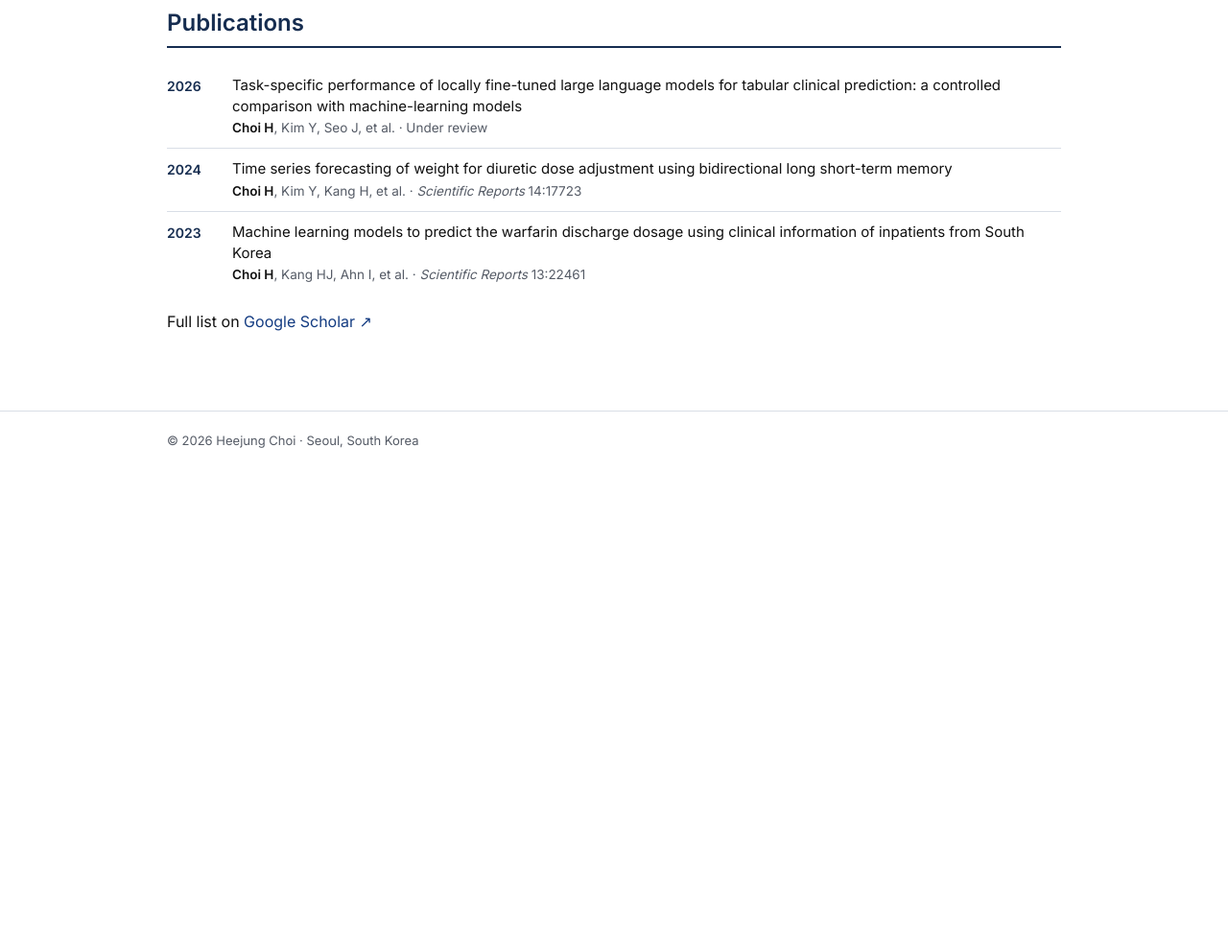
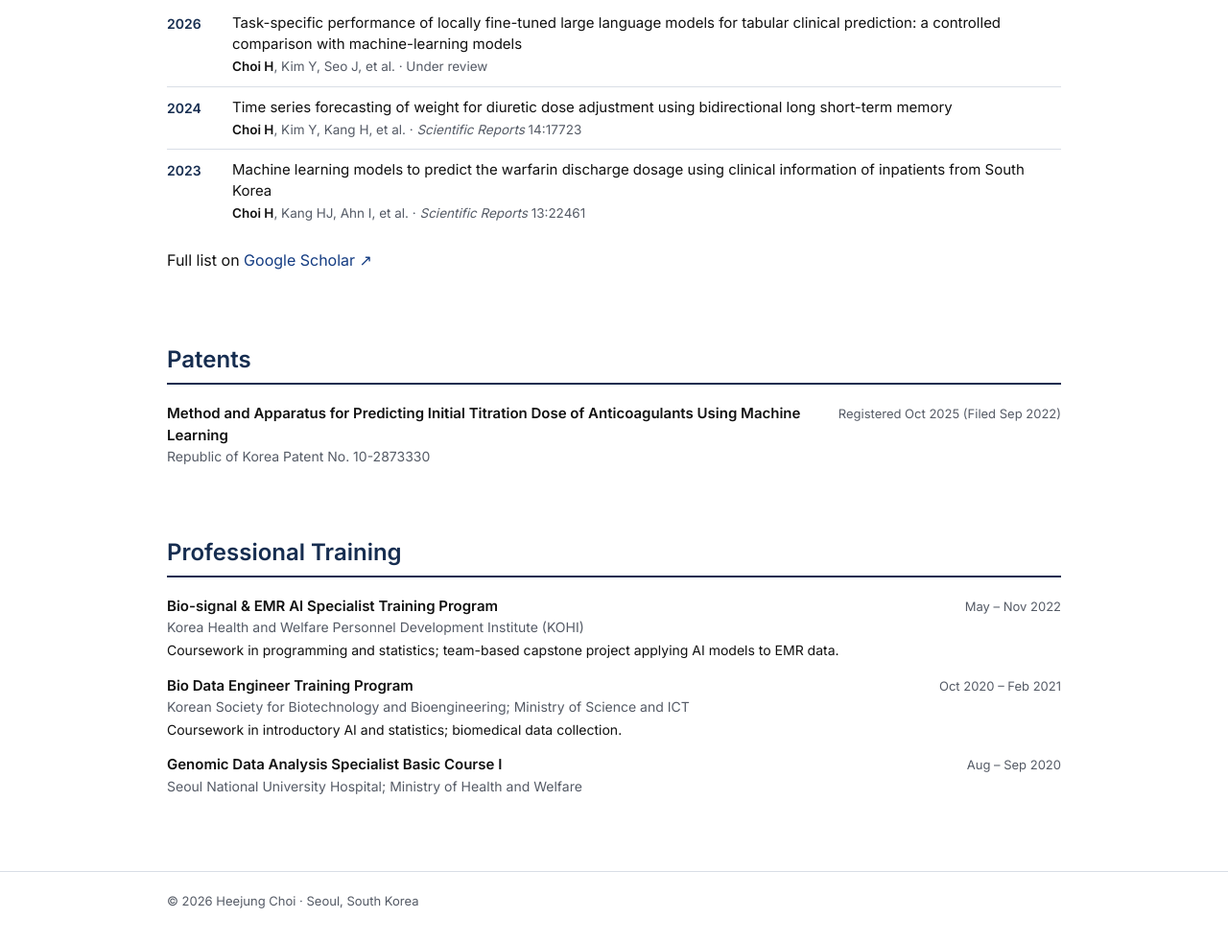
Before and after one commit to chj1001-chilab/chj1001-chilab.github.io, a plain HTML site: page index.html in a window 1280 px wide. Shown: the part 1091-2073 px from the top of the page at 96% size. Before the commit the page ends 1592 px from the top, so only its background shows below. Drawn offline with Linux system fonts and the light colour scheme.

Commit message:
Move patent out of news; add Patents and Professional Training sections
Co-Authored-By: Claude Sonnet 5.5 <noreply@anthropic.com>

```diff
--- a/index.html
+++ b/index.html
@@ -76,7 +76,6 @@
     <section class="section" id="news">
       <h2>News</h2>
       <ul class="pubs news">
-        <li><span class="yr">Oct 2025</span><div class="t">Korean patent registered (No. 10-2873330): predicting the initial titration dose of anticoagulants with machine learning.</div></li>
         <li><span class="yr">Jul 2025</span><div class="t">Awarded the Study Abroad Scholarship from the National Institute for International Education (NIIED)! 🎉</div></li>
         <li><span class="yr">Aug 2023</span><div class="t">Received my M.S. in Biomedical Engineering from the University of Ulsan College of Medicine. 🎓</div></li>
         <li><span class="yr">2022</span><div class="t">Won 1st Prize (among 6 teams) at the KOHI Bio-signal &amp; EMR AI Specialist Training Program for emergency department disposition prediction on MIMIC-IV! 🎉</div></li>
@@ -117,6 +116,38 @@
       <p class="paperlink">Full list on <a href="https://scholar.google.com/citations?user=7rXrAecAAAAJ&amp;hl=en" target="_blank" rel="noopener">Google Scholar ↗</a></p>
     </section>
 
+    <!-- ================= PATENTS ================= -->
+    <section class="section" id="patents">
+      <h2>Patents</h2>
+      <ul class="entries">
+        <li>
+          <div class="row"><span class="what">Method and Apparatus for Predicting Initial Titration Dose of Anticoagulants Using Machine Learning</span><span class="when">Registered Oct 2025 (Filed Sep 2022)</span></div>
+          <div class="where">Republic of Korea Patent No. 10-2873330</div>
+        </li>
+      </ul>
+    </section>
+
+    <!-- ================= TRAINING ================= -->
+    <section class="section" id="training">
+      <h2>Professional Training</h2>
+      <ul class="entries">
+        <li>
+          <div class="row"><span class="what">Bio-signal &amp; EMR AI Specialist Training Program</span><span class="when">May – Nov 2022</span></div>
+          <div class="where">Korea Health and Welfare Personnel Development Institute (KOHI)</div>
+          <div class="desc">Coursework in programming and statistics; team-based capstone project applying AI models to EMR data.</div>
+        </li>
+        <li>
+          <div class="row"><span class="what">Bio Data Engineer Training Program</span><span class="when">Oct 2020 – Feb 2021</span></div>
+          <div class="where">Korean Society for Biotechnology and Bioengineering; Ministry of Science and ICT</div>
+          <div class="desc">Coursework in introductory AI and statistics; biomedical data collection.</div>
+        </li>
+        <li>
+          <div class="row"><span class="what">Genomic Data Analysis Specialist Basic Course I</span><span class="when">Aug – Sep 2020</span></div>
+          <div class="where">Seoul National University Hospital; Ministry of Health and Welfare</div>
+        </li>
+      </ul>
+    </section>
+
   </main>
 
   <footer>
--- a/styles.css
+++ b/styles.css
@@ -185,7 +185,8 @@ h3.sub {
 .pubs .t a:hover { color: var(--link); }
 .pubs .au { font-size: 13.5px; color: var(--muted); margin-top: 2px; }
 .pubs .au b { color: var(--fg); font-weight: 600; }
-.news li { grid-template-columns: 84px 1fr; }
+.news li { grid-template-columns: 88px 1fr; }
+.news .yr { white-space: nowrap; }
 details.more { margin-top: 4px; }
 details.more summary {
   cursor: pointer; color: var(--link); font-size: 14px; padding: 10px 0; list-style: none;
```
